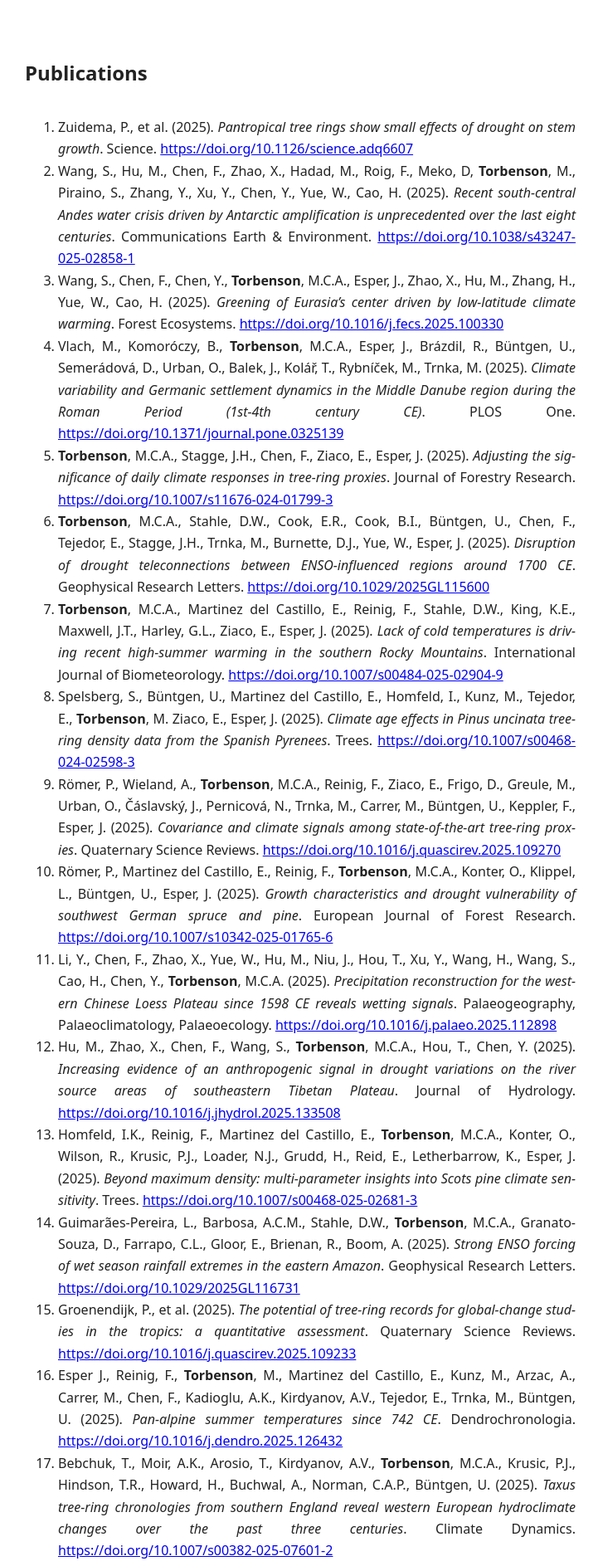
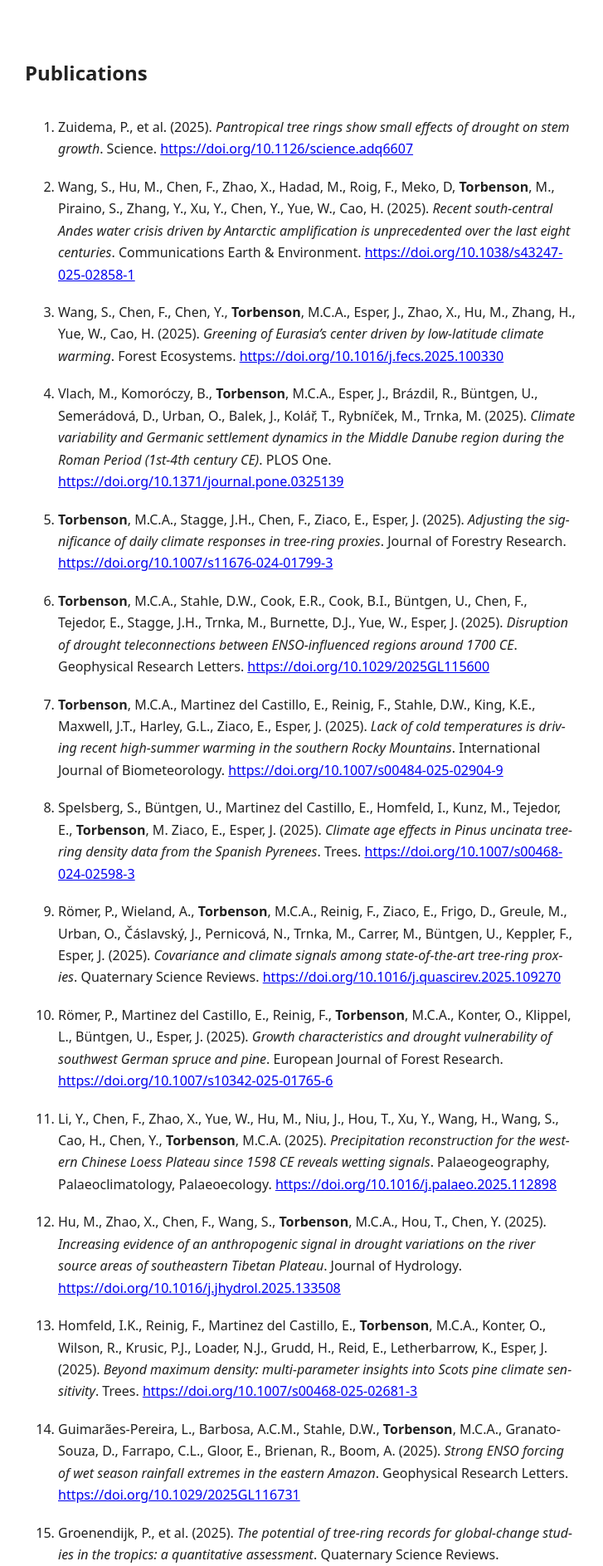
Before and after one commit to mcatorbenson/mcatorbenson.github.io, a Jekyll site: the page built from publications/index.md, in a window 1280 px wide. Shown: the part 223-2110 px from the top of the page at 83% size, without its empty margins (278-1005 px from the left). Built offline with Jekyll 4.4.1, drawn with Linux system fonts in a browser that asks for light colours.

Commit message:
Update style.css

```diff
--- a/css/style.css
+++ b/css/style.css
@@ -124,6 +124,7 @@ img {
   margin-top: 32px;
 }
 
-.publications p {
-  margin-bottom: 1.5em;
+.publications li {
+  text-align: left;
+  margin-bottom: 1.2em;
 }
```
